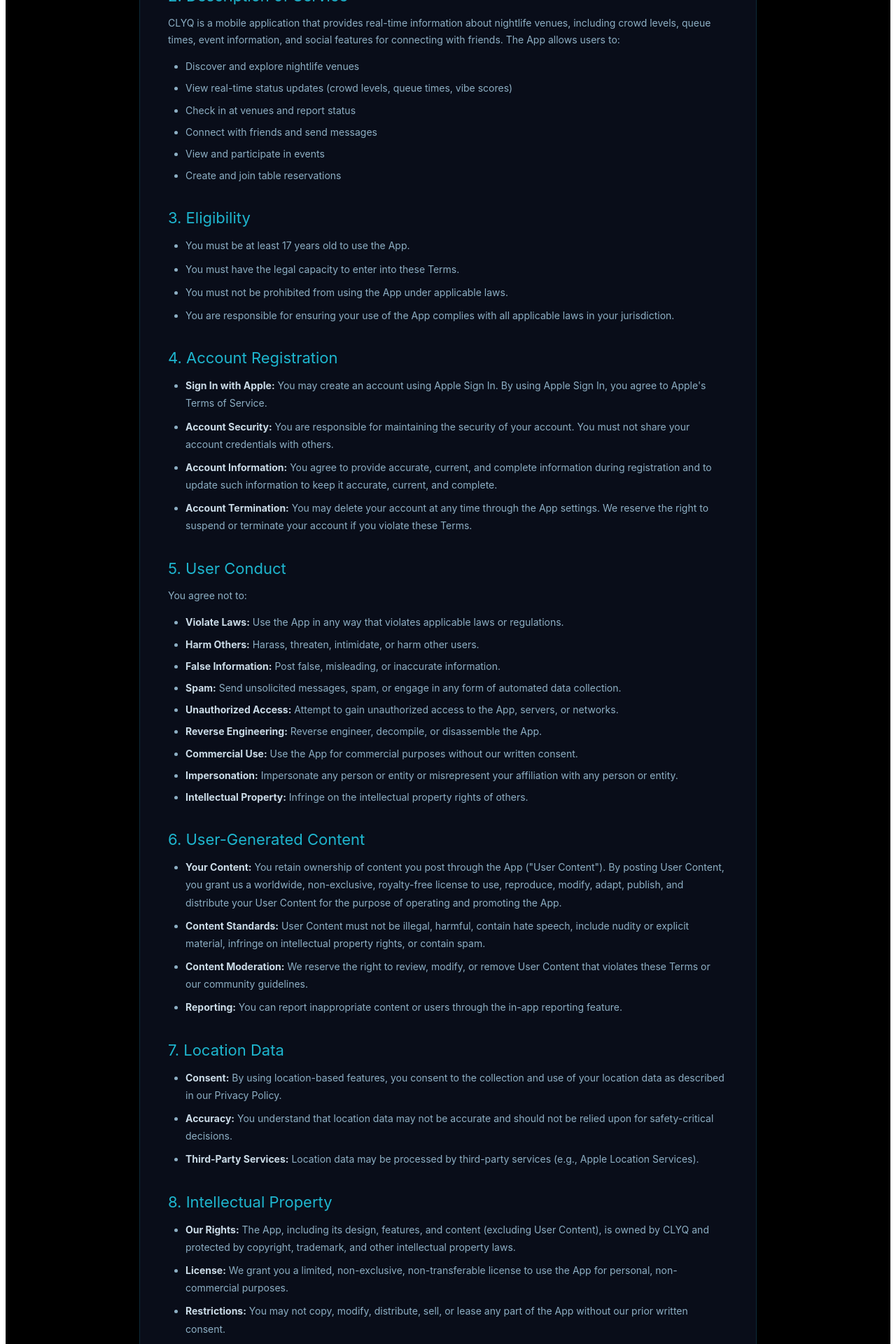
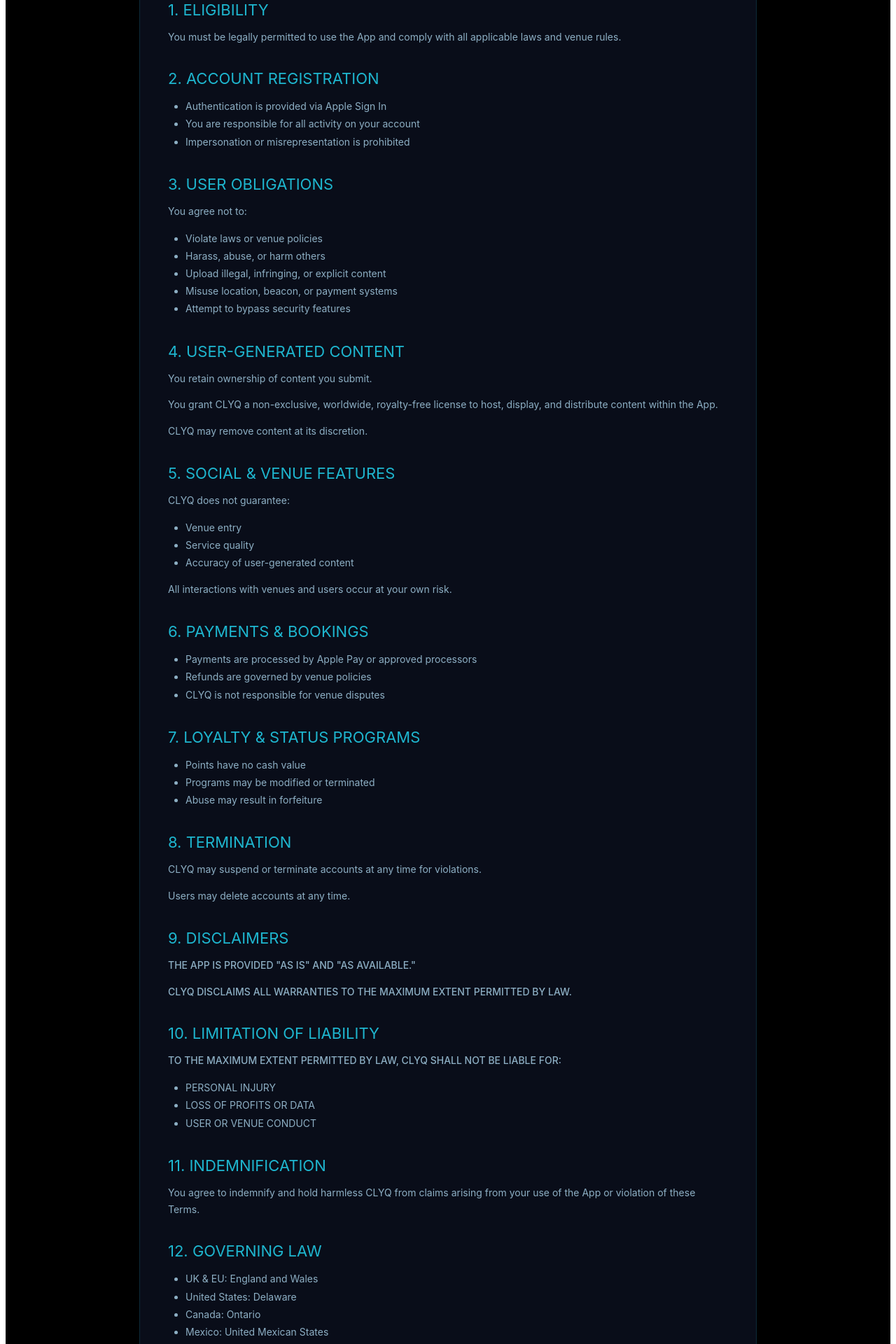
Before and after one commit to jonathanahnsmith/clyqwebsite, a React (Create React App) app: page /terms in a window 1280 px wide. Shown: the part 400-2320 px from the top of the page at 70% size. Built offline with nearby package versions, Linux system fonts and the light colour scheme.

Commit message:
Update to complete legal Privacy Policy and Terms of Service

```diff
--- a/src/TermsOfService.js
+++ b/src/TermsOfService.js
@@ -24,166 +24,157 @@
           CLYQ Terms of Service
         </h1>
 
-        <p style={{ color: 'rgba(186, 230, 253, 0.6)', marginBottom: '40px', fontSize: '14px' }}>
-          <strong>Last Updated: January 2026</strong>
+        <p style={{ color: 'rgba(186, 230, 253, 0.6)', marginBottom: '10px', fontSize: '14px' }}>
+          Effective Date: January 2026<br/>
+          Last Updated: January 2026
+        </p>
+
+        <p style={{ color: 'rgba(186, 230, 253, 0.75)', lineHeight: '1.7', fontSize: '14px', marginBottom: '40px' }}>
+          These Terms of Service ("Terms") constitute a legally binding contract between you and CLYQ governing your use of the CLYQ mobile application (the "App").
+        </p>
+        <p style={{ color: 'rgba(186, 230, 253, 0.75)', lineHeight: '1.7', fontSize: '14px', marginBottom: '40px' }}>
+          By creating an account or using the App, you agree to these Terms.
         </p>
 
         <section style={{ marginBottom: '35px' }}>
-          <h2 style={{ fontSize: '22px', marginBottom: '12px', color: 'rgba(34, 211, 238, 0.85)', fontWeight: '400' }}>1. Agreement to Terms</h2>
+          <h2 style={{ fontSize: '22px', marginBottom: '12px', color: 'rgba(34, 211, 238, 0.85)', fontWeight: '400' }}>1. ELIGIBILITY</h2>
           <p style={{ color: 'rgba(186, 230, 253, 0.75)', lineHeight: '1.7', fontSize: '14px' }}>
-            By accessing or using the CLYQ mobile application (the "App"), you agree to be bound by these Terms of Service ("Terms"). If you do not agree to these Terms, you may not use the App.
+            You must be legally permitted to use the App and comply with all applicable laws and venue rules.
           </p>
         </section>
 
         <section style={{ marginBottom: '35px' }}>
-          <h2 style={{ fontSize: '22px', marginBottom: '12px', color: 'rgba(34, 211, 238, 0.85)', fontWeight: '400' }}>2. Description of Service</h2>
-          <p style={{ color: 'rgba(186, 230, 253, 0.75)', lineHeight: '1.7', fontSize: '14px', marginBottom: '12px' }}>
-            CLYQ is a mobile application that provides real-time information about nightlife venues, including crowd levels, queue times, event information, and social features for connecting with friends. The App allows users to:
-          </p>
+          <h2 style={{ fontSize: '22px', marginBottom: '12px', color: 'rgba(34, 211, 238, 0.85)', fontWeight: '400' }}>2. ACCOUNT REGISTRATION</h2>
           <ul style={{ color: 'rgba(186, 230, 253, 0.75)', lineHeight: '1.8', paddingLeft: '25px', fontSize: '14px' }}>
-            <li style={{ marginBottom: '6px' }}>Discover and explore nightlife venues</li>
-            <li style={{ marginBottom: '6px' }}>View real-time status updates (crowd levels, queue times, vibe scores)</li>
-            <li style={{ marginBottom: '6px' }}>Check in at venues and report status</li>
-            <li style={{ marginBottom: '6px' }}>Connect with friends and send messages</li>
-            <li style={{ marginBottom: '6px' }}>View and participate in events</li>
-            <li>Create and join table reservations</li>
+            <li>Authentication is provided via Apple Sign In</li>
+            <li>You are responsible for all activity on your account</li>
+            <li>Impersonation or misrepresentation is prohibited</li>
           </ul>
         </section>
 
         <section style={{ marginBottom: '35px' }}>
-          <h2 style={{ fontSize: '22px', marginBottom: '12px', color: 'rgba(34, 211, 238, 0.85)', fontWeight: '400' }}>3. Eligibility</h2>
+          <h2 style={{ fontSize: '22px', marginBottom: '12px', color: 'rgba(34, 211, 238, 0.85)', fontWeight: '400' }}>3. USER OBLIGATIONS</h2>
+          <p style={{ color: 'rgba(186, 230, 253, 0.75)', lineHeight: '1.7', fontSize: '14px', marginBottom: '10px' }}>
+            You agree not to:
+          </p>
           <ul style={{ color: 'rgba(186, 230, 253, 0.75)', lineHeight: '1.8', paddingLeft: '25px', fontSize: '14px' }}>
-            <li style={{ marginBottom: '8px' }}>You must be at least 17 years old to use the App.</li>
-            <li style={{ marginBottom: '8px' }}>You must have the legal capacity to enter into these Terms.</li>
-            <li style={{ marginBottom: '8px' }}>You must not be prohibited from using the App under applicable laws.</li>
-            <li>You are responsible for ensuring your use of the App complies with all applicable laws in your jurisdiction.</li>
+            <li>Violate laws or venue policies</li>
+            <li>Harass, abuse, or harm others</li>
+            <li>Upload illegal, infringing, or explicit content</li>
+            <li>Misuse location, beacon, or payment systems</li>
+            <li>Attempt to bypass security features</li>
           </ul>
         </section>
 
         <section style={{ marginBottom: '35px' }}>
-          <h2 style={{ fontSize: '22px', marginBottom: '12px', color: 'rgba(34, 211, 238, 0.85)', fontWeight: '400' }}>4. Account Registration</h2>
+          <h2 style={{ fontSize: '22px', marginBottom: '12px', color: 'rgba(34, 211, 238, 0.85)', fontWeight: '400' }}>4. USER-GENERATED CONTENT</h2>
+          <p style={{ color: 'rgba(186, 230, 253, 0.75)', lineHeight: '1.7', fontSize: '14px', marginBottom: '10px' }}>
+            You retain ownership of content you submit.
+          </p>
+          <p style={{ color: 'rgba(186, 230, 253, 0.75)', lineHeight: '1.7', fontSize: '14px', marginBottom: '10px' }}>
+            You grant CLYQ a non-exclusive, worldwide, royalty-free license to host, display, and distribute content within the App.
+          </p>
+          <p style={{ color: 'rgba(186, 230, 253, 0.75)', lineHeight: '1.7', fontSize: '14px' }}>
+            CLYQ may remove content at its discretion.
+          </p>
+        </section>
+
+        <section style={{ marginBottom: '35px' }}>
+          <h2 style={{ fontSize: '22px', marginBottom: '12px', color: 'rgba(34, 211, 238, 0.85)', fontWeight: '400' }}>5. SOCIAL & VENUE FEATURES</h2>
+          <p style={{ color: 'rgba(186, 230, 253, 0.75)', lineHeight: '1.7', fontSize: '14px', marginBottom: '10px' }}>
+            CLYQ does not guarantee:
+          </p>
           <ul style={{ color: 'rgba(186, 230, 253, 0.75)', lineHeight: '1.8', paddingLeft: '25px', fontSize: '14px' }}>
-            <li style={{ marginBottom: '8px' }}><strong style={{ color: 'rgba(224, 242, 254, 0.9)' }}>Sign In with Apple:</strong> You may create an account using Apple Sign In. By using Apple Sign In, you agree to Apple's Terms of Service.</li>
-            <li style={{ marginBottom: '8px' }}><strong style={{ color: 'rgba(224, 242, 254, 0.9)' }}>Account Security:</strong> You are responsible for maintaining the security of your account. You must not share your account credentials with others.</li>
-            <li style={{ marginBottom: '8px' }}><strong style={{ color: 'rgba(224, 242, 254, 0.9)' }}>Account Information:</strong> You agree to provide accurate, current, and complete information during registration and to update such information to keep it accurate, current, and complete.</li>
-            <li><strong style={{ color: 'rgba(224, 242, 254, 0.9)' }}>Account Termination:</strong> You may delete your account at any time through the App settings. We reserve the right to suspend or terminate your account if you violate these Terms.</li>
+            <li>Venue entry</li>
+            <li>Service quality</li>
+            <li>Accuracy of user-generated content</li>
+          </ul>
+          <p style={{ color: 'rgba(186, 230, 253, 0.75)', lineHeight: '1.7', fontSize: '14px', marginTop: '10px' }}>
+            All interactions with venues and users occur at your own risk.
+          </p>
+        </section>
+
+        <section style={{ marginBottom: '35px' }}>
+          <h2 style={{ fontSize: '22px', marginBottom: '12px', color: 'rgba(34, 211, 238, 0.85)', fontWeight: '400' }}>6. PAYMENTS & BOOKINGS</h2>
+          <ul style={{ color: 'rgba(186, 230, 253, 0.75)', lineHeight: '1.8', paddingLeft: '25px', fontSize: '14px' }}>
+            <li>Payments are processed by Apple Pay or approved processors</li>
+            <li>Refunds are governed by venue policies</li>
+            <li>CLYQ is not responsible for venue disputes</li>
           </ul>
         </section>
 
         <section style={{ marginBottom: '35px' }}>
-          <h2 style={{ fontSize: '22px', marginBottom: '12px', color: 'rgba(34, 211, 238, 0.85)', fontWeight: '400' }}>5. User Conduct</h2>
-          <p style={{ color: 'rgba(186, 230, 253, 0.75)', lineHeight: '1.7', fontSize: '14px', marginBottom: '12px' }}>
-            You agree not to:
-          </p>
+          <h2 style={{ fontSize: '22px', marginBottom: '12px', color: 'rgba(34, 211, 238, 0.85)', fontWeight: '400' }}>7. LOYALTY & STATUS PROGRAMS</h2>
           <ul style={{ color: 'rgba(186, 230, 253, 0.75)', lineHeight: '1.8', paddingLeft: '25px', fontSize: '14px' }}>
-            <li style={{ marginBottom: '6px' }}><strong style={{ color: 'rgba(224, 242, 254, 0.9)' }}>Violate Laws:</strong> Use the App in any way that violates applicable laws or regulations.</li>
-            <li style={{ marginBottom: '6px' }}><strong style={{ color: 'rgba(224, 242, 254, 0.9)' }}>Harm Others:</strong> Harass, threaten, intimidate, or harm other users.</li>
-            <li style={{ marginBottom: '6px' }}><strong style={{ color: 'rgba(224, 242, 254, 0.9)' }}>False Information:</strong> Post false, misleading, or inaccurate information.</li>
-            <li style={{ marginBottom: '6px' }}><strong style={{ color: 'rgba(224, 242, 254, 0.9)' }}>Spam:</strong> Send unsolicited messages, spam, or engage in any form of automated data collection.</li>
-            <li style={{ marginBottom: '6px' }}><strong style={{ color: 'rgba(224, 242, 254, 0.9)' }}>Unauthorized Access:</strong> Attempt to gain unauthorized access to the App, servers, or networks.</li>
-            <li style={{ marginBottom: '6px' }}><strong style={{ color: 'rgba(224, 242, 254, 0.9)' }}>Reverse Engineering:</strong> Reverse engineer, decompile, or disassemble the App.</li>
-            <li style={{ marginBottom: '6px' }}><strong style={{ color: 'rgba(224, 242, 254, 0.9)' }}>Commercial Use:</strong> Use the App for commercial purposes without our written consent.</li>
-            <li style={{ marginBottom: '6px' }}><strong style={{ color: 'rgba(224, 242, 254, 0.9)' }}>Impersonation:</strong> Impersonate any person or entity or misrepresent your affiliation with any person or entity.</li>
-            <li><strong style={{ color: 'rgba(224, 242, 254, 0.9)' }}>Intellectual Property:</strong> Infringe on the intellectual property rights of others.</li>
+            <li>Points have no cash value</li>
+            <li>Programs may be modified or terminated</li>
+            <li>Abuse may result in forfeiture</li>
           </ul>
         </section>
 
         <section style={{ marginBottom: '35px' }}>
-          <h2 style={{ fontSize: '22px', marginBottom: '12px', color: 'rgba(34, 211, 238, 0.85)', fontWeight: '400' }}>6. User-Generated Content</h2>
+          <h2 style={{ fontSize: '22px', marginBottom: '12px', color: 'rgba(34, 211, 238, 0.85)', fontWeight: '400' }}>8. TERMINATION</h2>
+          <p style={{ color: 'rgba(186, 230, 253, 0.75)', lineHeight: '1.7', fontSize: '14px', marginBottom: '10px' }}>
+            CLYQ may suspend or terminate accounts at any time for violations.
+          </p>
+          <p style={{ color: 'rgba(186, 230, 253, 0.75)', lineHeight: '1.7', fontSize: '14px' }}>
+            Users may delete accounts at any time.
+          </p>
+        </section>
+
+        <section style={{ marginBottom: '35px' }}>
+          <h2 style={{ fontSize: '22px', marginBottom: '12px', color: 'rgba(34, 211, 238, 0.85)', fontWeight: '400' }}>9. DISCLAIMERS</h2>
+          <p style={{ color: 'rgba(186, 230, 253, 0.75)', lineHeight: '1.7', fontSize: '14px', fontWeight: '500' }}>
+            THE APP IS PROVIDED "AS IS" AND "AS AVAILABLE."
+          </p>
+          <p style={{ color: 'rgba(186, 230, 253, 0.75)', lineHeight: '1.7', fontSize: '14px', marginTop: '10px', fontWeight: '500' }}>
+            CLYQ DISCLAIMS ALL WARRANTIES TO THE MAXIMUM EXTENT PERMITTED BY LAW.
+          </p>
+        </section>
+
+        <section style={{ marginBottom: '35px' }}>
+          <h2 style={{ fontSize: '22px', marginBottom: '12px', color: 'rgba(34, 211, 238, 0.85)', fontWeight: '400' }}>10. LIMITATION OF LIABILITY</h2>
+          <p style={{ color: 'rgba(186, 230, 253, 0.75)', lineHeight: '1.7', fontSize: '14px', marginBottom: '10px', fontWeight: '500' }}>
+            TO THE MAXIMUM EXTENT PERMITTED BY LAW, CLYQ SHALL NOT BE LIABLE FOR:
+          </p>
           <ul style={{ color: 'rgba(186, 230, 253, 0.75)', lineHeight: '1.8', paddingLeft: '25px', fontSize: '14px' }}>
-            <li style={{ marginBottom: '8px' }}><strong style={{ color: 'rgba(224, 242, 254, 0.9)' }}>Your Content:</strong> You retain ownership of content you post through the App ("User Content"). By posting User Content, you grant us a worldwide, non-exclusive, royalty-free license to use, reproduce, modify, adapt, publish, and distribute your User Content for the purpose of operating and promoting the App.</li>
-            <li style={{ marginBottom: '8px' }}><strong style={{ color: 'rgba(224, 242, 254, 0.9)' }}>Content Standards:</strong> User Content must not be illegal, harmful, contain hate speech, include nudity or explicit material, infringe on intellectual property rights, or contain spam.</li>
-            <li style={{ marginBottom: '8px' }}><strong style={{ color: 'rgba(224, 242, 254, 0.9)' }}>Content Moderation:</strong> We reserve the right to review, modify, or remove User Content that violates these Terms or our community guidelines.</li>
-            <li><strong style={{ color: 'rgba(224, 242, 254, 0.9)' }}>Reporting:</strong> You can report inappropriate content or users through the in-app reporting feature.</li>
+            <li>PERSONAL INJURY</li>
+            <li>LOSS OF PROFITS OR DATA</li>
+            <li>USER OR VENUE CONDUCT</li>
           </ul>
         </section>
 
         <section style={{ marginBottom: '35px' }}>
-          <h2 style={{ fontSize: '22px', marginBottom: '12px', color: 'rgba(34, 211, 238, 0.85)', fontWeight: '400' }}>7. Location Data</h2>
-          <ul style={{ color: 'rgba(186, 230, 253, 0.75)', lineHeight: '1.8', paddingLeft: '25px', fontSize: '14px' }}>
-            <li style={{ marginBottom: '8px' }}><strong style={{ color: 'rgba(224, 242, 254, 0.9)' }}>Consent:</strong> By using location-based features, you consent to the collection and use of your location data as described in our Privacy Policy.</li>
-            <li style={{ marginBottom: '8px' }}><strong style={{ color: 'rgba(224, 242, 254, 0.9)' }}>Accuracy:</strong> You understand that location data may not be accurate and should not be relied upon for safety-critical decisions.</li>
-            <li><strong style={{ color: 'rgba(224, 242, 254, 0.9)' }}>Third-Party Services:</strong> Location data may be processed by third-party services (e.g., Apple Location Services).</li>
-          </ul>
-        </section>
-
-        <section style={{ marginBottom: '35px' }}>
-          <h2 style={{ fontSize: '22px', marginBottom: '12px', color: 'rgba(34, 211, 238, 0.85)', fontWeight: '400' }}>8. Intellectual Property</h2>
-          <ul style={{ color: 'rgba(186, 230, 253, 0.75)', lineHeight: '1.8', paddingLeft: '25px', fontSize: '14px' }}>
-            <li style={{ marginBottom: '8px' }}><strong style={{ color: 'rgba(224, 242, 254, 0.9)' }}>Our Rights:</strong> The App, including its design, features, and content (excluding User Content), is owned by CLYQ and protected by copyright, trademark, and other intellectual property laws.</li>
-            <li style={{ marginBottom: '8px' }}><strong style={{ color: 'rgba(224, 242, 254, 0.9)' }}>License:</strong> We grant you a limited, non-exclusive, non-transferable license to use the App for personal, non-commercial purposes.</li>
-            <li><strong style={{ color: 'rgba(224, 242, 254, 0.9)' }}>Restrictions:</strong> You may not copy, modify, distribute, sell, or lease any part of the App without our prior written consent.</li>
-          </ul>
-        </section>
-
-        <section style={{ marginBottom: '35px' }}>
-          <h2 style={{ fontSize: '22px', marginBottom: '12px', color: 'rgba(34, 211, 238, 0.85)', fontWeight: '400' }}>9. Third-Party Services</h2>
+          <h2 style={{ fontSize: '22px', marginBottom: '12px', color: 'rgba(34, 211, 238, 0.85)', fontWeight: '400' }}>11. INDEMNIFICATION</h2>
           <p style={{ color: 'rgba(186, 230, 253, 0.75)', lineHeight: '1.7', fontSize: '14px' }}>
-            The App may integrate with or link to third-party services (e.g., Apple Sign In, Supabase, cloud storage). Your use of third-party services is subject to their respective terms of service and privacy policies. We are not responsible for third-party services.
+            You agree to indemnify and hold harmless CLYQ from claims arising from your use of the App or violation of these Terms.
           </p>
         </section>
 
         <section style={{ marginBottom: '35px' }}>
-          <h2 style={{ fontSize: '22px', marginBottom: '12px', color: 'rgba(34, 211, 238, 0.85)', fontWeight: '400' }}>10. Disclaimers</h2>
+          <h2 style={{ fontSize: '22px', marginBottom: '12px', color: 'rgba(34, 211, 238, 0.85)', fontWeight: '400' }}>12. GOVERNING LAW</h2>
           <ul style={{ color: 'rgba(186, 230, 253, 0.75)', lineHeight: '1.8', paddingLeft: '25px', fontSize: '14px' }}>
-            <li style={{ marginBottom: '8px' }}><strong style={{ color: 'rgba(224, 242, 254, 0.9)' }}>No Warranties:</strong> The App is provided "as is" and "as available" without warranties of any kind, either express or implied.</li>
-            <li style={{ marginBottom: '8px' }}><strong style={{ color: 'rgba(224, 242, 254, 0.9)' }}>Accuracy:</strong> We do not guarantee the accuracy, completeness, or timeliness of information provided through the App.</li>
-            <li style={{ marginBottom: '8px' }}><strong style={{ color: 'rgba(224, 242, 254, 0.9)' }}>Availability:</strong> We do not guarantee that the App will be available at all times or free from errors, bugs, or interruptions.</li>
-            <li><strong style={{ color: 'rgba(224, 242, 254, 0.9)' }}>Third-Party Content:</strong> We are not responsible for user-generated content or content from third parties.</li>
+            <li>UK & EU: England and Wales</li>
+            <li>United States: Delaware</li>
+            <li>Canada: Ontario</li>
+            <li>Mexico: United Mexican States</li>
           </ul>
-        </section>
-
-        <section style={{ marginBottom: '35px' }}>
-          <h2 style={{ fontSize: '22px', marginBottom: '12px', color: 'rgba(34, 211, 238, 0.85)', fontWeight: '400' }}>11. Limitation of Liability</h2>
-          <p style={{ color: 'rgba(186, 230, 253, 0.75)', lineHeight: '1.7', fontSize: '14px' }}>
-            To the maximum extent permitted by law, CLYQ shall not be liable for any indirect, incidental, special, consequential, or punitive damages, or any loss of profits or revenues, whether incurred directly or indirectly, or any loss of data, use, goodwill, or other intangible losses, resulting from your use of the App.
+          <p style={{ color: 'rgba(186, 230, 253, 0.75)', lineHeight: '1.7', fontSize: '14px', marginTop: '10px', fontStyle: 'italic' }}>
+            Mandatory consumer rights remain unaffected.
           </p>
         </section>
 
         <section style={{ marginBottom: '35px' }}>
-          <h2 style={{ fontSize: '22px', marginBottom: '12px', color: 'rgba(34, 211, 238, 0.85)', fontWeight: '400' }}>12. Indemnification</h2>
+          <h2 style={{ fontSize: '22px', marginBottom: '12px', color: 'rgba(34, 211, 238, 0.85)', fontWeight: '400' }}>13. CHANGES TO TERMS</h2>
           <p style={{ color: 'rgba(186, 230, 253, 0.75)', lineHeight: '1.7', fontSize: '14px' }}>
-            You agree to indemnify and hold CLYQ harmless from any claims, damages, losses, liabilities, and expenses (including legal fees) arising out of your use of the App, violation of these Terms, or violation of any rights of another.
+            Continued use of the App after changes constitutes acceptance.
           </p>
         </section>
 
         <section style={{ marginBottom: '35px' }}>
-          <h2 style={{ fontSize: '22px', marginBottom: '12px', color: 'rgba(34, 211, 238, 0.85)', fontWeight: '400' }}>13. Termination</h2>
-          <ul style={{ color: 'rgba(186, 230, 253, 0.75)', lineHeight: '1.8', paddingLeft: '25px', fontSize: '14px' }}>
-            <li style={{ marginBottom: '8px' }}><strong style={{ color: 'rgba(224, 242, 254, 0.9)' }}>By You:</strong> You may terminate your account at any time by deleting it through the App settings.</li>
-            <li style={{ marginBottom: '8px' }}><strong style={{ color: 'rgba(224, 242, 254, 0.9)' }}>By Us:</strong> We may suspend or terminate your account or access to the App at any time, with or without cause or notice, for any reason, including violation of these Terms.</li>
-            <li><strong style={{ color: 'rgba(224, 242, 254, 0.9)' }}>Effect of Termination:</strong> Upon termination, your right to use the App will immediately cease, and we may delete your account and data as described in our Privacy Policy.</li>
-          </ul>
-        </section>
-
-        <section style={{ marginBottom: '35px' }}>
-          <h2 style={{ fontSize: '22px', marginBottom: '12px', color: 'rgba(34, 211, 238, 0.85)', fontWeight: '400' }}>14. Changes to Terms</h2>
+          <h2 style={{ fontSize: '22px', marginBottom: '12px', color: 'rgba(34, 211, 238, 0.85)', fontWeight: '400' }}>14. CONTACT</h2>
           <p style={{ color: 'rgba(186, 230, 253, 0.75)', lineHeight: '1.7', fontSize: '14px' }}>
-            We reserve the right to modify these Terms at any time. We will notify you of any material changes by posting the updated Terms in the App and updating the "Last Updated" date. Your continued use of the App after such changes constitutes acceptance of the updated Terms.
-          </p>
-        </section>
-
-        <section style={{ marginBottom: '35px' }}>
-          <h2 style={{ fontSize: '22px', marginBottom: '12px', color: 'rgba(34, 211, 238, 0.85)', fontWeight: '400' }}>15. Governing Law</h2>
-          <p style={{ color: 'rgba(186, 230, 253, 0.75)', lineHeight: '1.7', fontSize: '14px' }}>
-            These Terms shall be governed by and construed in accordance with the laws of England and Wales, without regard to its conflict of law provisions.
-          </p>
-        </section>
-
-        <section style={{ marginBottom: '35px' }}>
-          <h2 style={{ fontSize: '22px', marginBottom: '12px', color: 'rgba(34, 211, 238, 0.85)', fontWeight: '400' }}>16. Severability</h2>
-          <p style={{ color: 'rgba(186, 230, 253, 0.75)', lineHeight: '1.7', fontSize: '14px' }}>
-            If any provision of these Terms is found to be unenforceable or invalid, that provision shall be limited or eliminated to the minimum extent necessary, and the remaining provisions shall remain in full force and effect.
-          </p>
-        </section>
-
-        <section style={{ marginBottom: '35px' }}>
-          <h2 style={{ fontSize: '22px', marginBottom: '12px', color: 'rgba(34, 211, 238, 0.85)', fontWeight: '400' }}>17. Contact Information</h2>
-          <p style={{ color: 'rgba(186, 230, 253, 0.75)', lineHeight: '1.7', fontSize: '14px' }}>
-            If you have questions about these Terms, please contact us at:
-          </p>
-          <p style={{ color: 'rgba(186, 230, 253, 0.75)', lineHeight: '1.7', fontSize: '14px', marginTop: '12px' }}>
-            <strong style={{ color: 'rgba(224, 242, 254, 0.9)' }}>Email:</strong> <a href="mailto:legal@clyq.app" style={{ color: 'rgba(34, 211, 238, 0.95)', textDecoration: 'none', borderBottom: '1px solid rgba(34, 211, 238, 0.3)' }}>legal@clyq.app</a>
+            Email: <a href="mailto:legal@clyq.app" style={{ color: 'rgba(34, 211, 238, 0.95)', textDecoration: 'none', borderBottom: '1px solid rgba(34, 211, 238, 0.3)' }}>legal@clyq.app</a>
           </p>
         </section>
 
```
